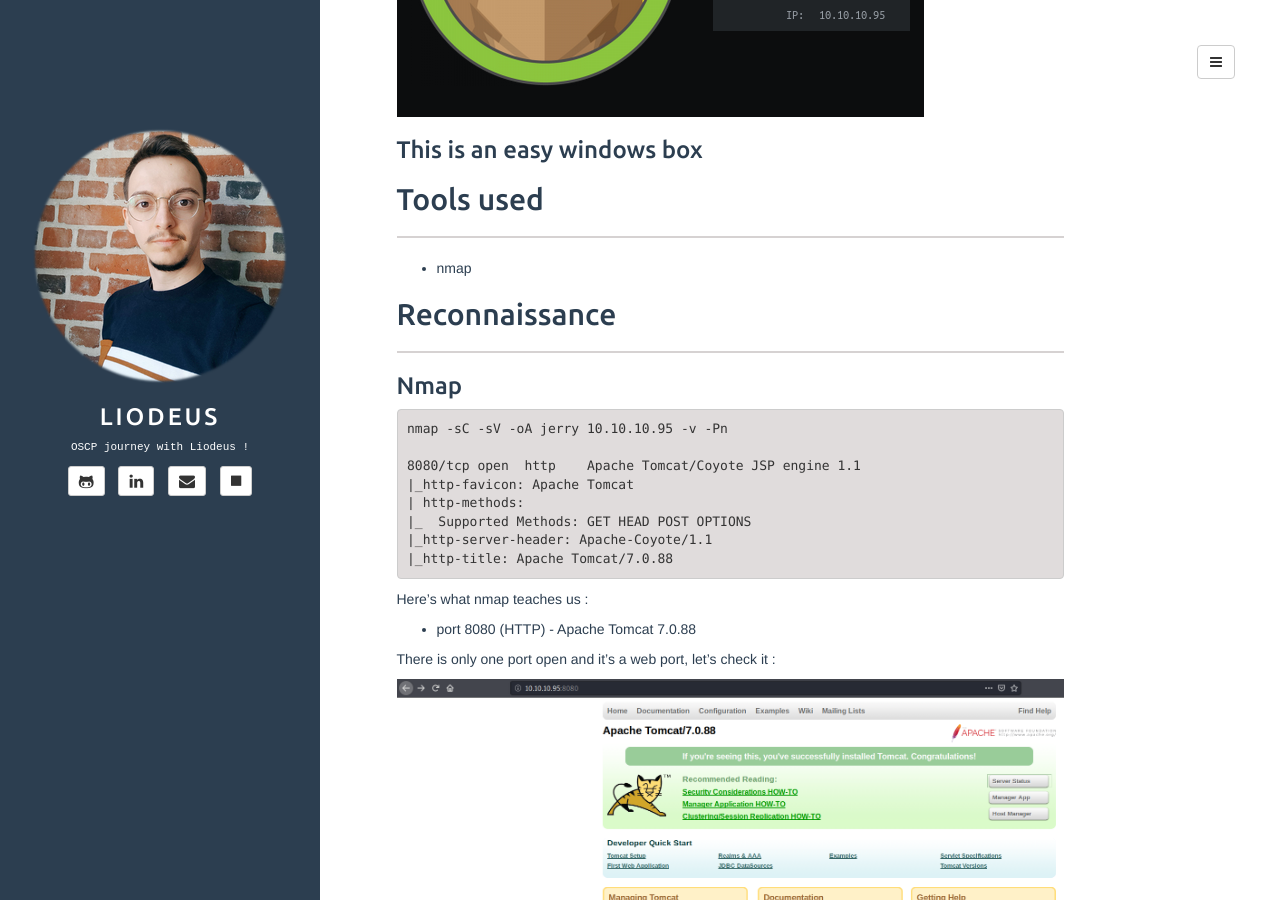
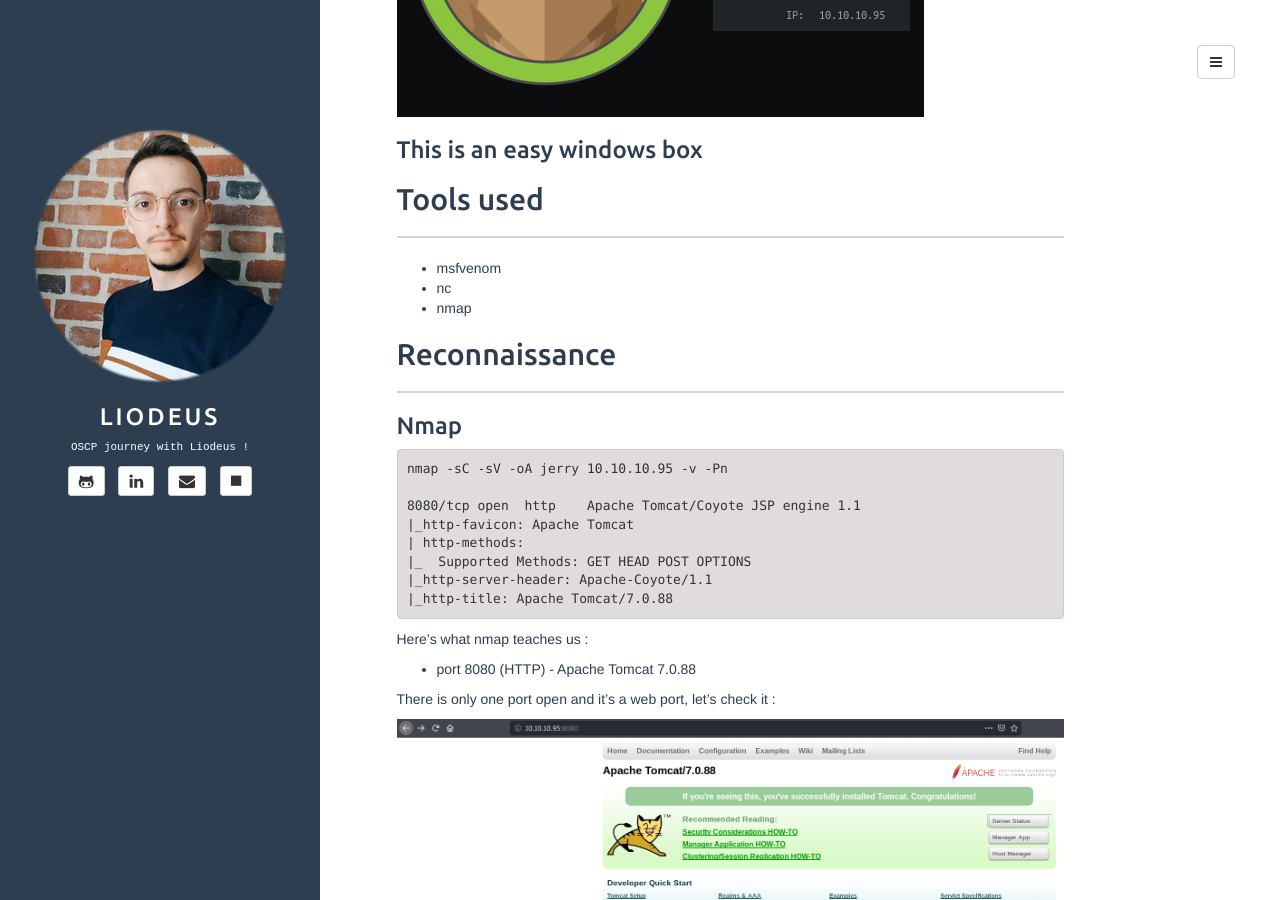
Before and after one commit to Liodeus/liodeus.github.io, a Jekyll site: the page built from _posts/2020-08-02-jerry.md, in a window 1280 px wide and 900 px high, scrolled down 375 px. Built offline with Jekyll 4.4.1, drawn with Linux system fonts in a browser that asks for light colours.

Commit message:
Add files via upload

```diff
--- a/_posts/2020-08-02-jerry.md
+++ b/_posts/2020-08-02-jerry.md
@@ -13,6 +13,8 @@
 
 ------
 
+- msfvenom
+- nc
 - nmap
 
 
```
